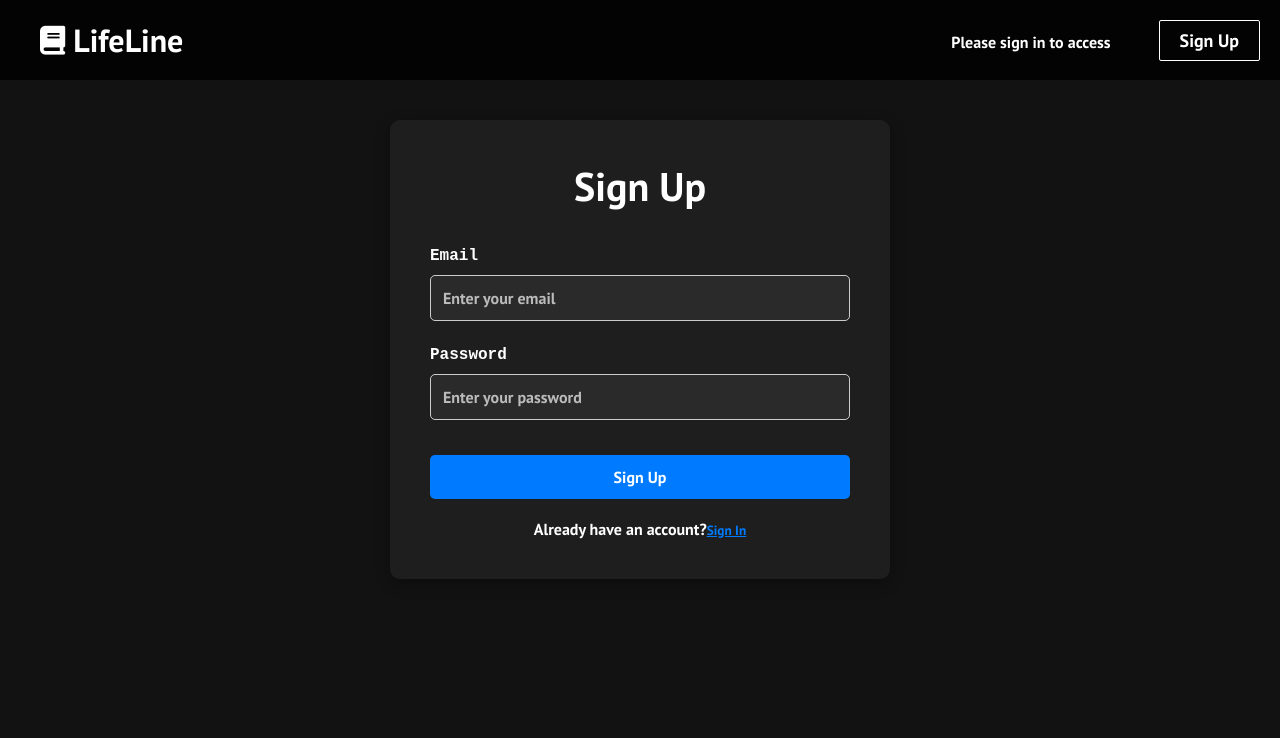
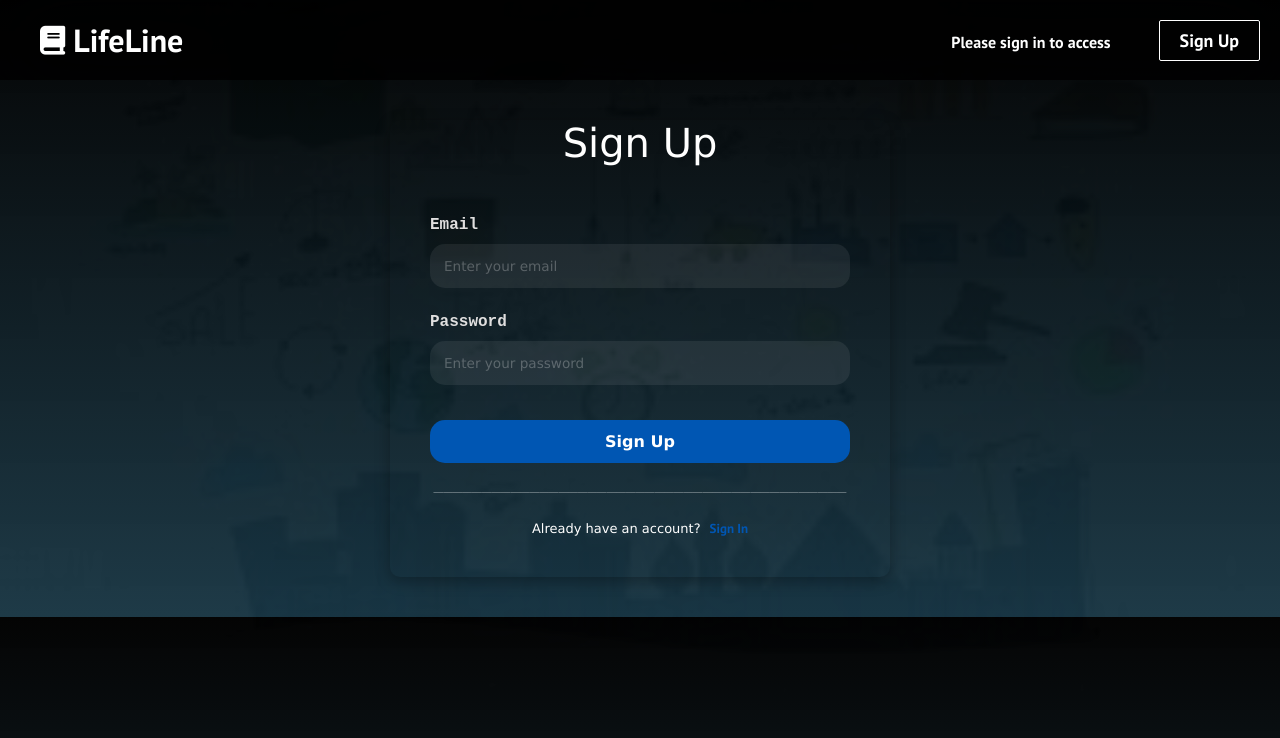
Before and after one commit to Raven-182/capstoneV2, a React (Create React App) app in the folder client/: page /sign-up in a window 1280 px wide. Shown: the top 738 px of the page. Built offline with nearby package versions, Linux system fonts and the light colour scheme; no server answers; the HTML template or start-up script is replaced by a standard one.

Commit message:
sign up UI completed

```diff
--- a/client/src/components/pages/SignUp.js
+++ b/client/src/components/pages/SignUp.js
@@ -117,8 +117,10 @@ export default function SignUpSignIn() {
                         </button>
                     </form>
 
+                    <p class="sigup-divider">___________________________________________</p>
+
                     <div className="toggle-form">
-                        <p>
+                        <p class="haveaccount-label">
                             {isSignUp ? "Already have an account?" : "Don't have an account?"}
                             <button type="button" onClick={() => setIsSignUp(!isSignUp)} className="toggle-btn">
                                 {isSignUp ? "Sign In" : "Sign Up"}
--- a/client/src/components/signup.css
+++ b/client/src/components/signup.css
@@ -1,7 +1,6 @@
 /* Global body styling for dark theme */
 body {
-    background-color: #121212; /* Dark background for the entire page */
-    color: #ffffff; /* White text for better contrast */
+    background: linear-gradient(to bottom, rgb(0 0 0 / 98%), #12303ef0), url(/images/signup.jpeg) center / cover no-repeat;
     font-family: Arial, sans-serif; /* Set a default font */
     margin: 0; /* Remove default margin */
 }
@@ -9,10 +8,12 @@ body {
 /* Container for the sign-up/sign-in page */
 .sign-up-container {
     width: 90%;
+    margin-top:0px;
     max-width: 500px; /* Increased max width for a bigger form */
     margin: 40px auto; /* Increased margin for better spacing */
     padding: 40px; /* Increased padding for a more spacious feel */
-    background-color: #1e1e1e; /* Dark background for the form */
+    background-color: #1e1e1e00; /* Dark background for the form */
+    padding-top: 0px;
     border-radius: 10px;
     box-shadow: 0 4px 15px rgba(0, 0, 0, 0.3);
     display: flex;
@@ -23,9 +24,11 @@ body {
 /* Heading styling */
 .sign-up-title {
     text-align: center;
+    font-weight: lighter;
+    font-family:'Lucida Sans', 'Lucida Sans Regular', 'Lucida Grande', 'Lucida Sans Unicode', Geneva, Verdana, sans-serif;
     font-size: 2.5rem; /* Increased font size for better visibility */
     color: #ffffff; /* White text for contrast */
-    margin-bottom: 30px; /* Increased margin for better spacing */
+    margin-bottom: 45px; /* Increased margin for better spacing */
 }
 
 /* Form styling */
@@ -42,40 +45,59 @@ body {
     font-weight: bold;
     margin-bottom: 5px;
     font-size: 1rem; /* Increased font size for better visibility */
-    color: #ffffff; /* White text for contrast */
+    color: #e0dfdf; /* White text for contrast */
 }
 
 .sign-up-form input {
     width: 100%;
-    padding: 12px; /* Increased padding for larger input */
-    border: 1px solid #ccc; /* Light border for input fields */
-    border-radius: 5px;
-    font-size: 1rem;
-    background-color: #2a2a2a; /* Dark input background */
+    font-family:'Lucida Sans', 'Lucida Sans Regular', 'Lucida Grande', 'Lucida Sans Unicode', Geneva, Verdana, sans-serif;
+    padding: 14px; /* Increased padding for larger input */
+    border-radius: 15px;
+    font-size: 0.85rem;
+    border: none!important;;
+    background-color: #ffffff12; /* Dark input background */
     color: #ffffff; /* White text */
 }
 
 .sign-up-form input::placeholder {
-    color: #bbb; /* Placeholder text color */
+    color: #ffffff; /* Placeholder text color */
+    opacity: 25%;
+    font-weight: 500;
 }
 
 /* Button styling */
 .sign-up-btn, .sign-out-btn {
     width: 100%;
+    font-family:'Lucida Sans', 'Lucida Sans Regular', 'Lucida Grande', 'Lucida Sans Unicode', Geneva, Verdana, sans-serif;
     padding: 12px; /* Increased padding for larger buttons */
-    background-color: #007bff; /* Button background color */
+    background-color: #0056b3; /* Button background color */
     color: white;
     font-size: 1rem;
     font-weight: bold;
     border: none;
-    border-radius: 5px;
+    border-radius: 15px;
     cursor: pointer;
     margin-top: 15px; /* Increased margin for better spacing */
     transition: background-color 0.3s ease; /* Smooth transition on hover */
 }
 
+.sigup-divider{
+    opacity: 40%;
+    font-family: 'Courier New', Courier, monospace;
+    margin-top:15px;
+    margin-bottom: 4px;;
+    color:white
+}
+
+.haveaccount-label{
+    font-family:'Lucida Sans', 'Lucida Sans Regular', 'Lucida Grande', 'Lucida Sans Unicode', Geneva, Verdana, sans-serif;
+    font-weight: 100;
+    font-size: small;
+    color:white;
+}
+
 .sign-up-btn:hover, .sign-out-btn:hover {
-    background-color: #0056b3; /* Darker blue on hover */
+    background-color: #007bff; /* Darker blue on hover */
 }
 
 /* Toggle between sign-up and sign-in */
@@ -85,15 +107,18 @@ body {
 
 .toggle-btn {
     background: none;
+    margin-left:9px;
+    text-decoration: none!important;
+    font-size: 13px;
     border: none;
-    color: #007bff; /* Button color */
+    color: #0056b3; /* Button color */
     cursor: pointer;
     font-weight: bold;
     text-decoration: underline;
 }
 
 .toggle-btn:hover {
-    color: #0056b3; /* Darker blue on hover */
+    color: #007bff; /* Darker blue on hover */
 }
 
 /* Display signed-in user's email */
```
Also changed, not shown: client/public/images/signup.jpeg (added).
